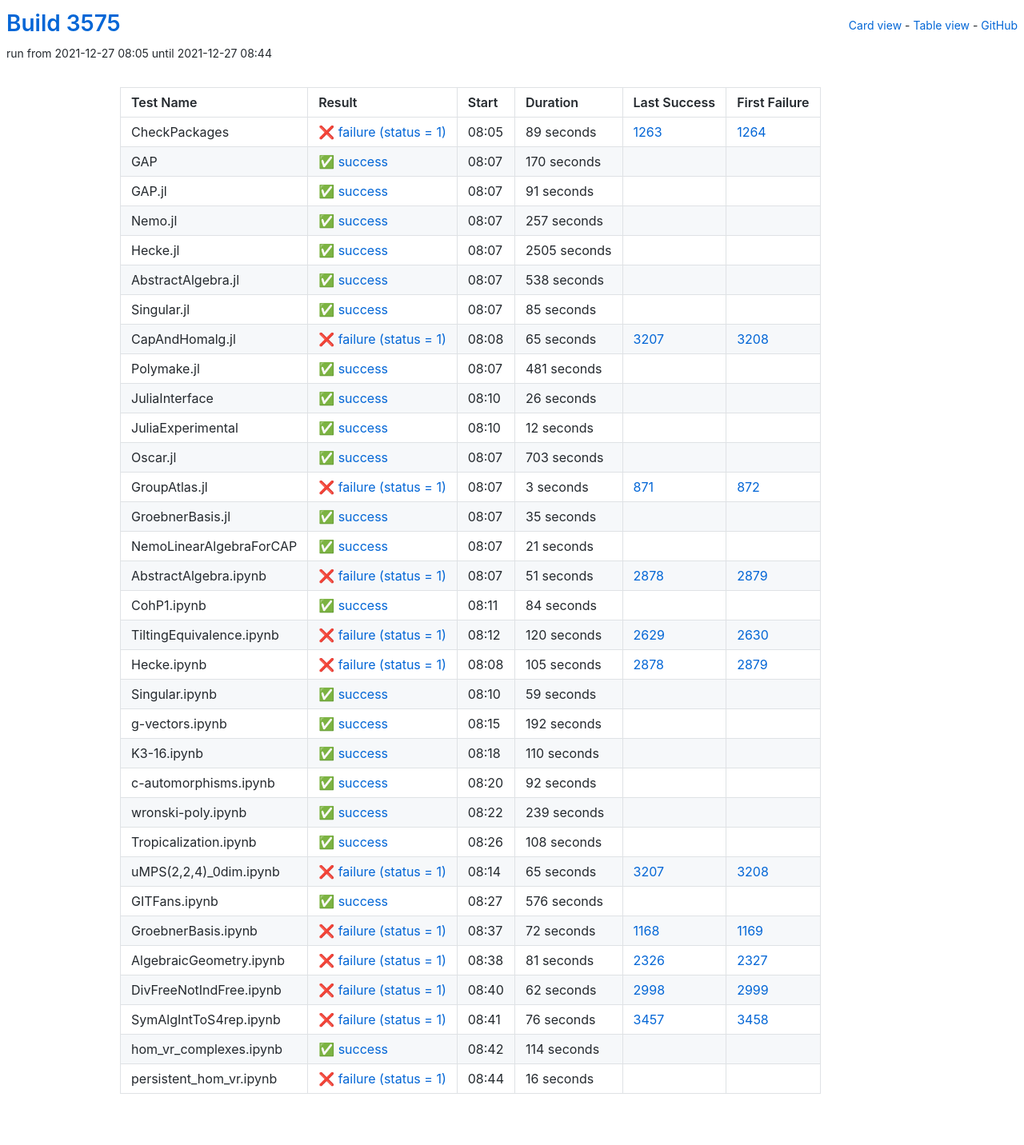
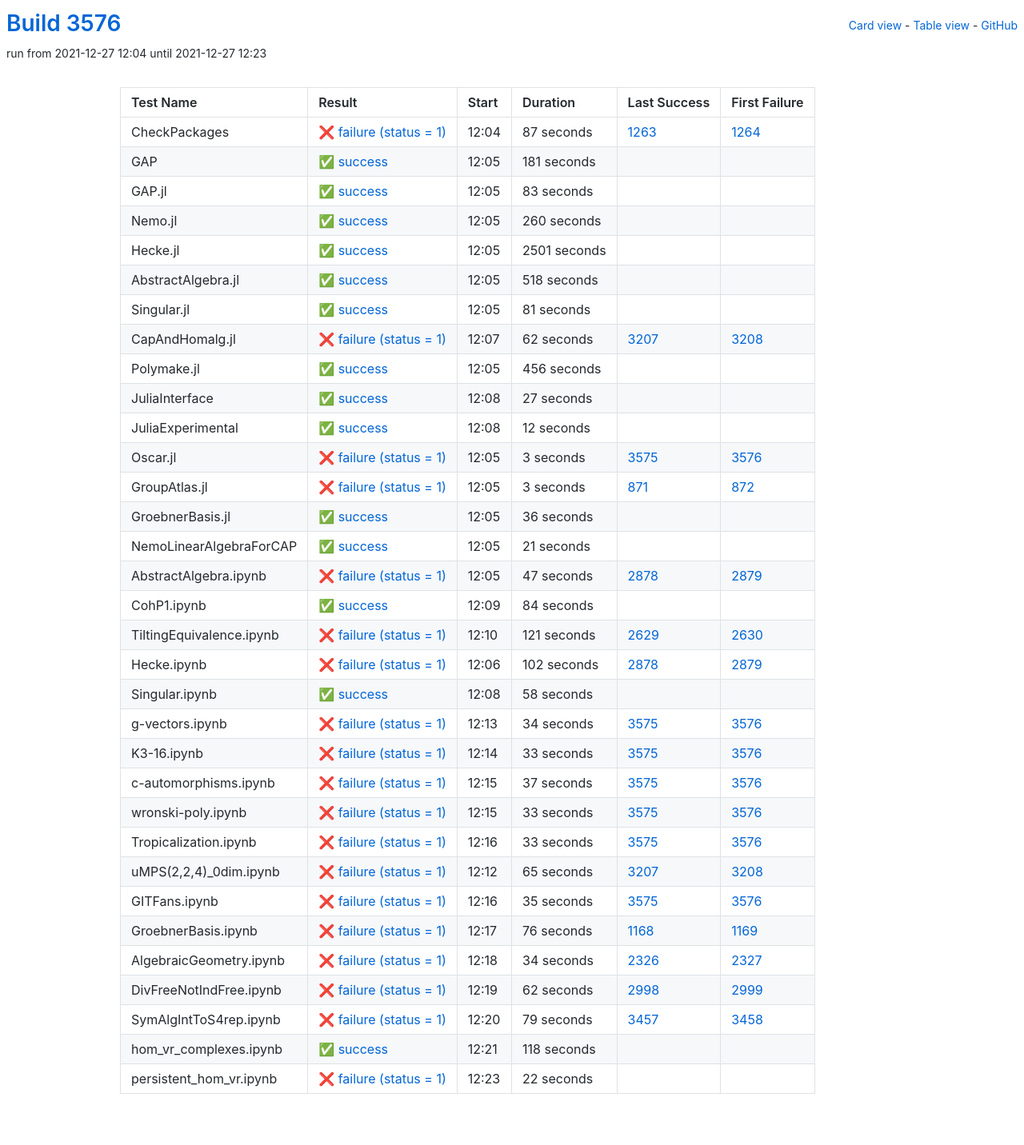
Before and after one commit to oscar-system/oscar-ci-status-stable, a Jekyll site: the page built from table.html, in a window 1280 px wide. Shown: the whole page at 80% size. Built offline with Jekyll 4.4.1, drawn with Linux system fonts in a browser that asks for light colours.

Commit message:
Build #3576

```diff
--- a/_data/ci.yml
+++ b/_data/ci.yml
@@ -1,6 +1,6 @@
 ---
-build: 3575
-build_url: https://oscarci.mathematik.uni-kl.de/job/oscar-stable/3575/
+build: 3576
+build_url: https://oscarci.mathematik.uni-kl.de/job/oscar-stable/3576/
 job: oscar-stable
 organization: oscar-system
 repo: oscar-ci-status-stable
@@ -8,128 +8,128 @@ repourl: https://github.com/oscar-system/oscar-ci-status-stable
 tests:
 - name: CheckPackages
   id: checkpackages
-  log: https://oscarci.mathematik.uni-kl.de/job/oscar-stable/3575/artifact/logs/build-3575/CheckPackages.log
-  start: 2021-12-27 08:05
+  log: https://oscarci.mathematik.uni-kl.de/job/oscar-stable/3576/artifact/logs/build-3576/CheckPackages.log
+  start: 2021-12-27 12:04
   success: false
   exitcode: 1
   status: failure
-  duration: 89
+  duration: 87
   last_success: 1263
   last_success_url: https://oscarci.mathematik.uni-kl.de/job/oscar-stable/1263/
   first_failure: 1264
   first_failure_url: https://oscarci.mathematik.uni-kl.de/job/oscar-stable/1264/
 - name: GAP
   id: gap
-  log: https://oscarci.mathematik.uni-kl.de/job/oscar-stable/3575/artifact/logs/build-3575/GAP.log
-  start: 2021-12-27 08:07
+  log: https://oscarci.mathematik.uni-kl.de/job/oscar-stable/3576/artifact/logs/build-3576/GAP.log
+  start: 2021-12-27 12:05
   success: true
   exitcode: 0
   status: success
-  duration: 170
+  duration: 181
   last_success: false
   last_success_url:
   first_failure: false
   first_failure_url:
 - name: GAP.jl
   id: gap-jl
-  log: https://oscarci.mathematik.uni-kl.de/job/oscar-stable/3575/artifact/logs/build-3575/GAP.jl.log
-  start: 2021-12-27 08:07
+  log: https://oscarci.mathematik.uni-kl.de/job/oscar-stable/3576/artifact/logs/build-3576/GAP.jl.log
+  start: 2021-12-27 12:05
   success: true
   exitcode: 0
   status: success
-  duration: 91
+  duration: 83
   last_success: false
   last_success_url:
   first_failure: false
   first_failure_url:
 - name: Nemo.jl
   id: nemo-jl
-  log: https://oscarci.mathematik.uni-kl.de/job/oscar-stable/3575/artifact/logs/build-3575/Nemo.jl.log
-  start: 2021-12-27 08:07
+  log: https://oscarci.mathematik.uni-kl.de/job/oscar-stable/3576/artifact/logs/build-3576/Nemo.jl.log
+  start: 2021-12-27 12:05
   success: true
   exitcode: 0
   status: success
-  duration: 257
+  duration: 260
   last_success: false
   last_success_url:
   first_failure: false
   first_failure_url:
 - name: Hecke.jl
   id: hecke-jl
-  log: https://oscarci.mathematik.uni-kl.de/job/oscar-stable/3575/artifact/logs/build-3575/Hecke.jl.log
-  start: 2021-12-27 08:07
+  log: https://oscarci.mathematik.uni-kl.de/job/oscar-stable/3576/artifact/logs/build-3576/Hecke.jl.log
+  start: 2021-12-27 12:05
   success: true
   exitcode: 0
   status: success
-  duration: 2505
+  duration: 2501
   last_success: false
   last_success_url:
   first_failure: false
   first_failure_url:
 - name: AbstractAlgebra.jl
   id: abstractalgebra-jl
-  log: https://oscarci.mathematik.uni-kl.de/job/oscar-stable/3575/artifact/logs/build-3575/AbstractAlgebra.jl.log
-  start: 2021-12-27 08:07
+  log: https://oscarci.mathematik.uni-kl.de/job/oscar-stable/3576/artifact/logs/build-3576/AbstractAlgebra.jl.log
+  start: 2021-12-27 12:05
   success: true
   exitcode: 0
   status: success
-  duration: 538
+  duration: 518
   last_success: false
   last_success_url:
   first_failure: false
   first_failure_url:
 - name: Singular.jl
   id: singular-jl
-  log: https://oscarci.mathematik.uni-kl.de/job/oscar-stable/3575/artifact/logs/build-3575/Singular.jl.log
-  start: 2021-12-27 08:07
+  log: https://oscarci.mathematik.uni-kl.de/job/oscar-stable/3576/artifact/logs/build-3576/Singular.jl.log
+  start: 2021-12-27 12:05
   success: true
   exitcode: 0
   status: success
-  duration: 85
+  duration: 81
   last_success: false
   last_success_url:
   first_failure: false
   first_failure_url:
 - name: CapAndHomalg.jl
   id: capandhomalg-jl
-  log: https://oscarci.mathematik.uni-kl.de/job/oscar-stable/3575/artifact/logs/build-3575/CapAndHomalg.jl.log
-  start: 2021-12-27 08:08
+  log: https://oscarci.mathematik.uni-kl.de/job/oscar-stable/3576/artifact/logs/build-3576/CapAndHomalg.jl.log
+  start: 2021-12-27 12:07
   success: false
   exitcode: 1
   status: failure
-  duration: 65
+  duration: 62
   last_success: 3207
   last_success_url: https://oscarci.mathematik.uni-kl.de/job/oscar-stable/3207/
   first_failure: 3208
   first_failure_url: https://oscarci.mathematik.uni-kl.de/job/oscar-stable/3208/
 - name: Polymake.jl
   id: polymake-jl
-  log: https://oscarci.mathematik.uni-kl.de/job/oscar-stable/3575/artifact/logs/build-3575/Polymake.jl.log
-  start: 2021-12-27 08:07
+  log: https://oscarci.mathematik.uni-kl.de/job/oscar-stable/3576/artifact/logs/build-3576/Polymake.jl.log
+  start: 2021-12-27 12:05
   success: true
   exitcode: 0
   status: success
-  duration: 481
+  duration: 456
   last_success: false
   last_success_url:
   first_failure: false
   first_failure_url:
 - name: JuliaInterface
   id: juliainterface
-  log: https://oscarci.mathematik.uni-kl.de/job/oscar-stable/3575/artifact/logs/build-3575/JuliaInterface.log
-  start: 2021-12-27 08:10
+  log: https://oscarci.mathematik.uni-kl.de/job/oscar-stable/3576/artifact/logs/build-3576/JuliaInterface.log
+  start: 2021-12-27 12:08
   success: true
   exitcode: 0
   status: success
-  duration: 26
+  duration: 27
   last_success: false
   last_success_url:
   first_failure: false
   first_failure_url:
 - name: JuliaExperimental
   id: juliaexperimental
-  log: https://oscarci.mathematik.uni-kl.de/job/oscar-stable/3575/artifact/logs/build-3575/JuliaExperimental.log
-  start: 2021-12-27 08:10
+  log: https://oscarci.mathematik.uni-kl.de/job/oscar-stable/3576/artifact/logs/build-3576/JuliaExperimental.log
+  start: 2021-12-27 12:08
   success: true
   exitcode: 0
   status: success
@@ -140,20 +140,20 @@ tests:
   first_failure_url:
 - name: Oscar.jl
   id: oscar-jl
-  log: https://oscarci.mathematik.uni-kl.de/job/oscar-stable/3575/artifact/logs/build-3575/Oscar.jl.log
-  start: 2021-12-27 08:07
-  success: true
-  exitcode: 0
-  status: success
-  duration: 703
-  last_success: false
-  last_success_url:
-  first_failure: false
-  first_failure_url:
+  log: https://oscarci.mathematik.uni-kl.de/job/oscar-stable/3576/artifact/logs/build-3576/Oscar.jl.log
+  start: 2021-12-27 12:05
+  success: false
+  exitcode: 1
+  status: failure
+  duration: 3
+  last_success: 3575
+  last_success_url: https://oscarci.mathematik.uni-kl.de/job/oscar-stable/3575/
+  first_failure: 3576
+  first_failure_url: https://oscarci.mathematik.uni-kl.de/job/oscar-stable/3576/
 - name: GroupAtlas.jl
   id: groupatlas-jl
-  log: https://oscarci.mathematik.uni-kl.de/job/oscar-stable/3575/artifact/logs/build-3575/GroupAtlas.jl.log
-  start: 2021-12-27 08:07
+  log: https://oscarci.mathematik.uni-kl.de/job/oscar-stable/3576/artifact/logs/build-3576/GroupAtlas.jl.log
+  start: 2021-12-27 12:05
   success: false
   exitcode: 1
   status: failure
@@ -164,20 +164,20 @@ tests:
   first_failure_url: https://oscarci.mathematik.uni-kl.de/job/oscar-stable/872/
 - name: GroebnerBasis.jl
   id: groebnerbasis-jl
-  log: https://oscarci.mathematik.uni-kl.de/job/oscar-stable/3575/artifact/logs/build-3575/GroebnerBasis.jl.log
-  start: 2021-12-27 08:07
+  log: https://oscarci.mathematik.uni-kl.de/job/oscar-stable/3576/artifact/logs/build-3576/GroebnerBasis.jl.log
+  start: 2021-12-27 12:05
   success: true
   exitcode: 0
   status: success
-  duration: 35
+  duration: 36
   last_success: false
   last_success_url:
   first_failure: false
   first_failure_url:
 - name: NemoLinearAlgebraForCAP
   id: nemolinearalgebraforcap
-  log: https://oscarci.mathematik.uni-kl.de/job/oscar-stable/3575/artifact/logs/build-3575/NemoLinearAlgebraForCAP.log
-  start: 2021-12-27 08:07
+  log: https://oscarci.mathematik.uni-kl.de/job/oscar-stable/3576/artifact/logs/build-3576/NemoLinearAlgebraForCAP.log
+  start: 2021-12-27 12:05
   success: true
   exitcode: 0
   status: success
@@ -188,20 +188,20 @@ tests:
   first_failure_url:
 - name: AbstractAlgebra.ipynb
   id: abstractalgebra-ipynb
-  log: https://oscarci.mathematik.uni-kl.de/job/oscar-stable/3575/artifact/logs/build-3575/AbstractAlgebra.ipynb.log
-  start: 2021-12-27 08:07
+  log: https://oscarci.mathematik.uni-kl.de/job/oscar-stable/3576/artifact/logs/build-3576/AbstractAlgebra.ipynb.log
+  start: 2021-12-27 12:05
   success: false
   exitcode: 1
   status: failure
-  duration: 51
+  duration: 47
   last_success: 2878
   last_success_url: https://oscarci.mathematik.uni-kl.de/job/oscar-stable/2878/
   first_failure: 2879
   first_failure_url: https://oscarci.mathematik.uni-kl.de/job/oscar-stable/2879/
 - name: CohP1.ipynb
   id: cohp1-ipynb
-  log: https://oscarci.mathematik.uni-kl.de/job/oscar-stable/3575/artifact/logs/build-3575/CohP1.ipynb.log
-  start: 2021-12-27 08:11
+  log: https://oscarci.mathematik.uni-kl.de/job/oscar-stable/3576/artifact/logs/build-3576/CohP1.ipynb.log
+  start: 2021-12-27 12:09
   success: true
   exitcode: 0
   status: success
@@ -212,104 +212,104 @@ tests:
   first_failure_url:
 - name: TiltingEquivalence.ipynb
   id: tiltingequivalence-ipynb
-  log: https://oscarci.mathematik.uni-kl.de/job/oscar-stable/3575/artifact/logs/build-3575/TiltingEquivalence.ipynb.log
-  start: 2021-12-27 08:12
+  log: https://oscarci.mathematik.uni-kl.de/job/oscar-stable/3576/artifact/logs/build-3576/TiltingEquivalence.ipynb.log
+  start: 2021-12-27 12:10
   success: false
   exitcode: 1
   status: failure
-  duration: 120
+  duration: 121
   last_success: 2629
   last_success_url: https://oscarci.mathematik.uni-kl.de/job/oscar-stable/2629/
   first_failure: 2630
   first_failure_url: https://oscarci.mathematik.uni-kl.de/job/oscar-stable/2630/
 - name: Hecke.ipynb
   id: hecke-ipynb
-  log: https://oscarci.mathematik.uni-kl.de/job/oscar-stable/3575/artifact/logs/build-3575/Hecke.ipynb.log
-  start: 2021-12-27 08:08
+  log: https://oscarci.mathematik.uni-kl.de/job/oscar-stable/3576/artifact/logs/build-3576/Hecke.ipynb.log
+  start: 2021-12-27 12:06
   success: false
   exitcode: 1
   status: failure
-  duration: 105
+  duration: 102
   last_success: 2878
   last_success_url: https://oscarci.mathematik.uni-kl.de/job/oscar-stable/2878/
   first_failure: 2879
   first_failure_url: https://oscarci.mathematik.uni-kl.de/job/oscar-stable/2879/
 - name: Singular.ipynb
   id: singular-ipynb
-  log: https://oscarci.mathematik.uni-kl.de/job/oscar-stable/3575/artifact/logs/build-3575/Singular.ipynb.log
-  start: 2021-12-27 08:10
+  log: https://oscarci.mathematik.uni-kl.de/job/oscar-stable/3576/artifact/logs/build-3576/Singular.ipynb.log
+  start: 2021-12-27 12:08
   success: true
   exitcode: 0
   status: success
-  duration: 59
+  duration: 58
   last_success: false
   last_success_url:
   first_failure: false
   first_failure_url:
 - name: g-vectors.ipynb
   id: g-vectors-ipynb
-  log: https://oscarci.mathematik.uni-kl.de/job/oscar-stable/3575/artifact/logs/build-3575/g-vectors.ipynb.log
-  start: 2021-12-27 08:15
-  success: true
-  exitcode: 0
-  status: success
-  duration: 192
-  last_success: false
-  last_success_url:
-  first_failure: false
-  first_failure_url:
+  log: https://oscarci.mathematik.uni-kl.de/job/oscar-stable/3576/artifact/logs/build-3576/g-vectors.ipynb.log
+  start: 2021-12-27 12:13
+  success: false
+  exitcode: 1
+  status: failure
+  duration: 34
+  last_success: 3575
+  last_success_url: https://oscarci.mathematik.uni-kl.de/job/oscar-stable/3575/
+  first_failure: 3576
+  first_failure_url: https://oscarci.mathematik.uni-kl.de/job/oscar-stable/3576/
 - name: K3-16.ipynb
   id: k3-16-ipynb
-  log: https://oscarci.mathematik.uni-kl.de/job/oscar-stable/3575/artifact/logs/build-3575/K3-16.ipynb.log
-  start: 2021-12-27 08:18
-  success: true
-  exitcode: 0
-  status: success
-  duration: 110
-  last_success: false
-  last_success_url:
-  first_failure: false
-  first_failure_url:
+  log: https://oscarci.mathematik.uni-kl.de/job/oscar-stable/3576/artifact/logs/build-3576/K3-16.ipynb.log
+  start: 2021-12-27 12:14
+  success: false
+  exitcode: 1
+  status: failure
+  duration: 33
+  last_success: 3575
+  last_success_url: https://oscarci.mathematik.uni-kl.de/job/oscar-stable/3575/
+  first_failure: 3576
+  first_failure_url: https://oscarci.mathematik.uni-kl.de/job/oscar-stable/3576/
 - name: c-automorphisms.ipynb
   id: c-automorphisms-ipynb
-  log: https://oscarci.mathematik.uni-kl.de/job/oscar-stable/3575/artifact/logs/build-3575/c-automorphisms.ipynb.log
-  start: 2021-12-27 08:20
-  success: true
-  exitcode: 0
-  status: success
-  duration: 92
-  last_success: false
-  last_success_url:
-  first_failure: false
-  first_failure_url:
+  log: https://oscarci.mathematik.uni-kl.de/job/oscar-stable/3576/artifact/logs/build-3576/c-automorphisms.ipynb.log
+  start: 2021-12-27 12:15
+  success: false
+  exitcode: 1
+  status: failure
+  duration: 37
+  last_success: 3575
+  last_success_url: https://oscarci.mathematik.uni-kl.de/job/oscar-stable/3575/
+  first_failure: 3576
+  first_failure_url: https://oscarci.mathematik.uni-kl.de/job/oscar-stable/3576/
 - name: wronski-poly.ipynb
   id: wronski-poly-ipynb
-  log: https://oscarci.mathematik.uni-kl.de/job/oscar-stable/3575/artifact/logs/build-3575/wronski-poly.ipynb.log
-  start: 2021-12-27 08:22
-  success: true
-  exitcode: 0
-  status: success
-  duration: 239
-  last_success: false
-  last_success_url:
-  first_failure: false
-  first_failure_url:
+  log: https://oscarci.mathematik.uni-kl.de/job/oscar-stable/3576/artifact/logs/build-3576/wronski-poly.ipynb.log
+  start: 2021-12-27 12:15
+  success: false
+  exitcode: 1
+  status: failure
+  duration: 33
+  last_success: 3575
+  last_success_url: https://oscarci.mathematik.uni-kl.de/job/oscar-stable/3575/
+  first_failure: 3576
+  first_failure_url: https://oscarci.mathematik.uni-kl.de/job/oscar-stable/3576/
 - name: Tropicalization.ipynb
   id: tropicalization-ipynb
-  log: https://oscarci.mathematik.uni-kl.de/job/oscar-stable/3575/artifact/logs/build-3575/Tropicalization.ipynb.log
-  start: 2021-12-27 08:26
-  success: true
-  exitcode: 0
-  status: success
-  duration: 108
-  last_success: false
-  last_success_url:
-  first_failure: false
-  first_failure_url:
+  log: https://oscarci.mathematik.uni-kl.de/job/oscar-stable/3576/artifact/logs/build-3576/Tropicalization.ipynb.log
+  start: 2021-12-27 12:16
+  success: false
+  exitcode: 1
+  status: failure
+  duration: 33
+  last_success: 3575
+  last_success_url: https://oscarci.mathematik.uni-kl.de/job/oscar-stable/3575/
+  first_failure: 3576
+  first_failure_url: https://oscarci.mathematik.uni-kl.de/job/oscar-stable/3576/
 - name: uMPS(2,2,4)_0dim.ipynb
   id: umps-2-2-4-0dim-ipynb
-  log: https://oscarci.mathematik.uni-kl.de/job/oscar-stable/3575/artifact/logs/build-3575/uMPS-2-2-4-_0dim.ipynb.log
-  start: 2021-12-27 08:14
+  log: https://oscarci.mathematik.uni-kl.de/job/oscar-stable/3576/artifact/logs/build-3576/uMPS-2-2-4-_0dim.ipynb.log
+  start: 2021-12-27 12:12
   success: false
   exitcode: 1
   status: failure
@@ -320,44 +320,44 @@ tests:
   first_failure_url: https://oscarci.mathematik.uni-kl.de/job/oscar-stable/3208/
 - name: GITFans.ipynb
   id: gitfans-ipynb
-  log: https://oscarci.mathematik.uni-kl.de/job/oscar-stable/3575/artifact/logs/build-3575/GITFans.ipynb.log
-  start: 2021-12-27 08:27
-  success: true
-  exitcode: 0
-  status: success
-  duration: 576
-  last_success: false
-  last_success_url:
-  first_failure: false
-  first_failure_url:
-- name: GroebnerBasis.ipynb
-  id: groebnerbasis-ipynb
-  log: https://oscarci.mathematik.uni-kl.de/job/oscar-stable/3575/artifact/logs/build-3575/GroebnerBasis.ipynb.log
-  start: 2021-12-27 08:37
+  log: https://oscarci.mathematik.uni-kl.de/job/oscar-stable/3576/artifact/logs/build-3576/GITFans.ipynb.log
+  start: 2021-12-27 12:16
   success: false
   exitcode: 1
   status: failure
-  duration: 72
+  duration: 35
+  last_success: 3575
+  last_success_url: https://oscarci.mathematik.uni-kl.de/job/oscar-stable/3575/
+  first_failure: 3576
+  first_failure_url: https://oscarci.mathematik.uni-kl.de/job/oscar-stable/3576/
+- name: GroebnerBasis.ipynb
+  id: groebnerbasis-ipynb
+  log: https://oscarci.mathematik.uni-kl.de/job/oscar-stable/3576/artifact/logs/build-3576/GroebnerBasis.ipynb.log
+  start: 2021-12-27 12:17
+  success: false
+  exitcode: 1
+  status: failure
+  duration: 76
   last_success: 1168
   last_success_url: https://oscarci.mathematik.uni-kl.de/job/oscar-stable/1168/
   first_failure: 1169
   first_failure_url: https://oscarci.mathematik.uni-kl.de/job/oscar-stable/1169/
 - name: AlgebraicGeometry.ipynb
   id: algebraicgeometry-ipynb
-  log: https://oscarci.mathematik.uni-kl.de/job/oscar-stable/3575/artifact/logs/build-3575/AlgebraicGeometry.ipynb.log
-  start: 2021-12-27 08:38
+  log: https://oscarci.mathematik.uni-kl.de/job/oscar-stable/3576/artifact/logs/build-3576/AlgebraicGeometry.ipynb.log
+  start: 2021-12-27 12:18
   success: false
   exitcode: 1
   status: failure
-  duration: 81
+  duration: 34
   last_success: 2326
   last_success_url: https://oscarci.mathematik.uni-kl.de/job/oscar-stable/2326/
   first_failure: 2327
   first_failure_url: https://oscarci.mathematik.uni-kl.de/job/oscar-stable/2327/
 - name: DivFreeNotIndFree.ipynb
   id: divfreenotindfree-ipynb
-  log: https://oscarci.mathematik.uni-kl.de/job/oscar-stable/3575/artifact/logs/build-3575/DivFreeNotIndFree.ipynb.log
-  start: 2021-12-27 08:40
+  log: https://oscarci.mathematik.uni-kl.de/job/oscar-stable/3576/artifact/logs/build-3576/DivFreeNotIndFree.ipynb.log
+  start: 2021-12-27 12:19
   success: false
   exitcode: 1
   status: failure
@@ -368,36 +368,36 @@ tests:
   first_failure_url: https://oscarci.mathematik.uni-kl.de/job/oscar-stable/2999/
 - name: SymAlgIntToS4rep.ipynb
   id: symalginttos4rep-ipynb
-  log: https://oscarci.mathematik.uni-kl.de/job/oscar-stable/3575/artifact/logs/build-3575/SymAlgIntToS4rep.ipynb.log
-  start: 2021-12-27 08:41
+  log: https://oscarci.mathematik.uni-kl.de/job/oscar-stable/3576/artifact/logs/build-3576/SymAlgIntToS4rep.ipynb.log
+  start: 2021-12-27 12:20
   success: false
   exitcode: 1
   status: failure
-  duration: 76
+  duration: 79
   last_success: 3457
   last_success_url: https://oscarci.mathematik.uni-kl.de/job/oscar-stable/3457/
   first_failure: 3458
   first_failure_url: https://oscarci.mathematik.uni-kl.de/job/oscar-stable/3458/
 - name: hom_vr_complexes.ipynb
   id: hom-vr-complexes-ipynb
-  log: https://oscarci.mathematik.uni-kl.de/job/oscar-stable/3575/artifact/logs/build-3575/hom_vr_complexes.ipynb.log
-  start: 2021-12-27 08:42
+  log: https://oscarci.mathematik.uni-kl.de/job/oscar-stable/3576/artifact/logs/build-3576/hom_vr_complexes.ipynb.log
+  start: 2021-12-27 12:21
   success: true
   exitcode: 0
   status: success
-  duration: 114
+  duration: 118
   last_success: false
   last_success_url:
   first_failure: false
   first_failure_url:
 - name: persistent_hom_vr.ipynb
   id: persistent-hom-vr-ipynb
-  log: https://oscarci.mathematik.uni-kl.de/job/oscar-stable/3575/artifact/logs/build-3575/persistent_hom_vr.ipynb.log
-  start: 2021-12-27 08:44
+  log: https://oscarci.mathematik.uni-kl.de/job/oscar-stable/3576/artifact/logs/build-3576/persistent_hom_vr.ipynb.log
+  start: 2021-12-27 12:23
   success: false
   exitcode: 1
   status: failure
-  duration: 16
+  duration: 22
   last_success: false
   last_success_url:
   first_failure: false
```
Also changed, not shown: README.md.
